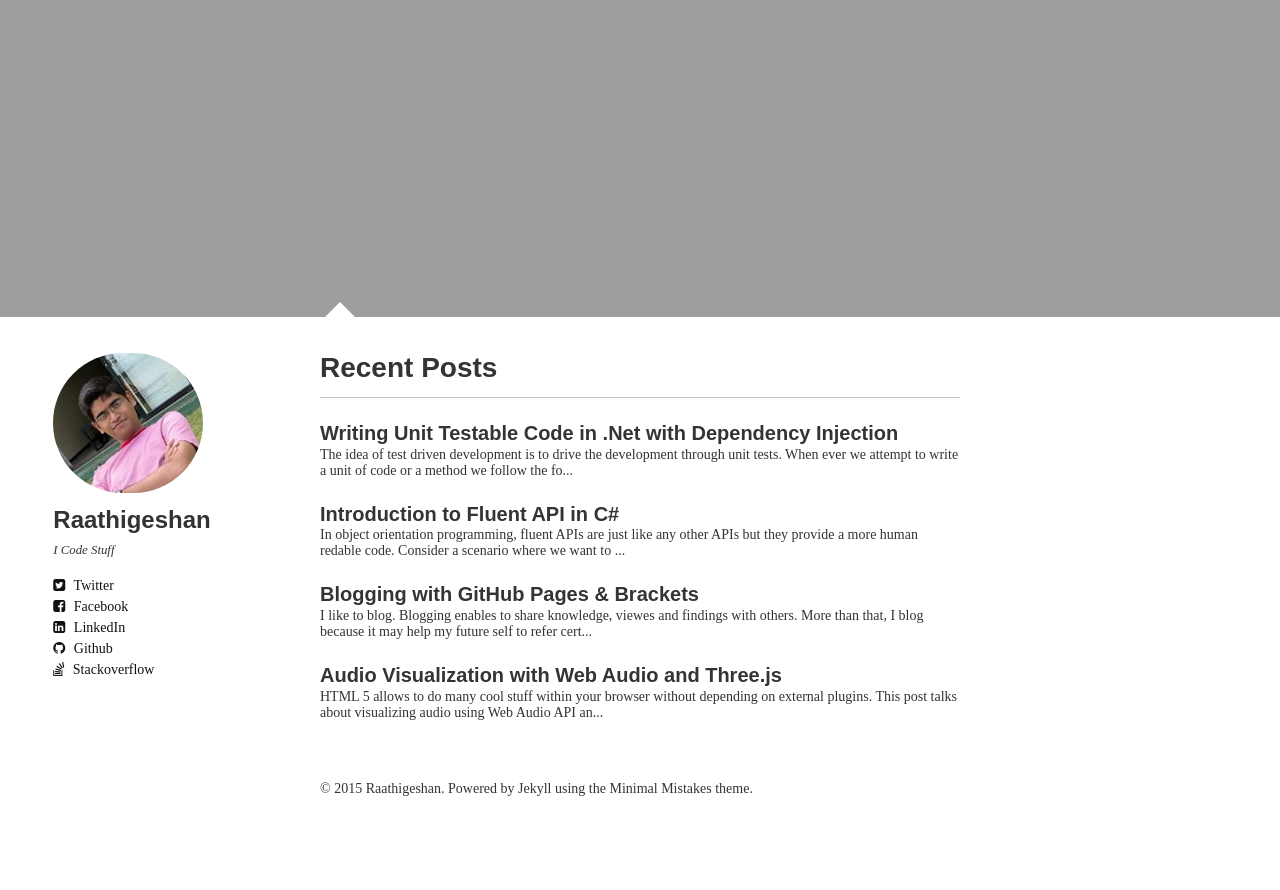
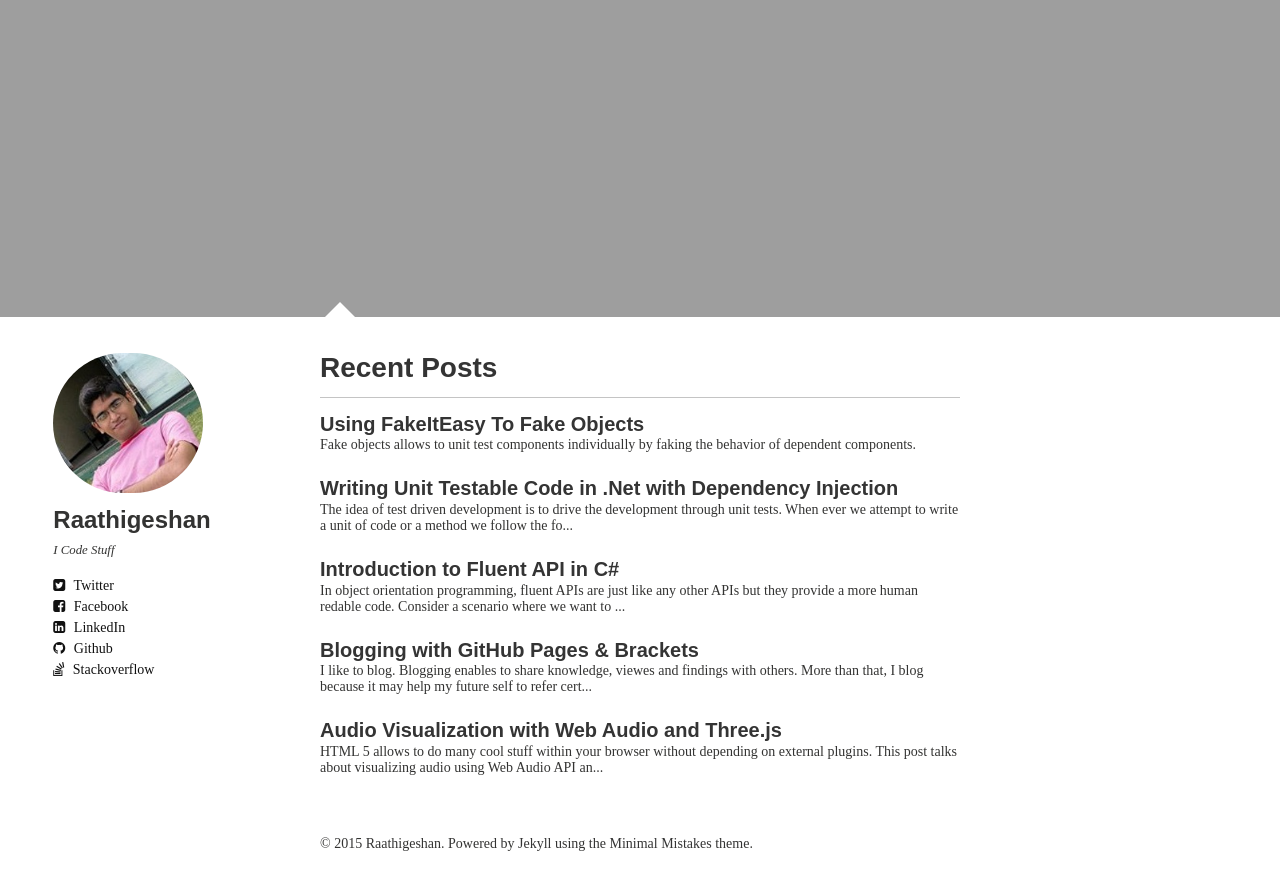
Before and after one commit to Raathigesh/Raathigesh.github.io, a Jekyll site: the page built from index.md, in a window 1280 px wide and 900 px high, scrolled down 709 px. Shown: the top 890 px of the window. Built offline with Jekyll 4.4.1, drawn with Linux system fonts in a browser that asks for light colours; nearby versions of some CDN libraries; some web fonts are replaced; before the commit the page ends 1554 px from its top, so only the background shows below that.

Commit message:
Update to title.

```diff
--- a/_posts/2015-02-22-Using FakeItEasy To Fake Objects.md
+++ b/_posts/2015-02-22-Using FakeItEasy To Fake Objects.md
@@ -1,7 +1,7 @@
 ---
 layout: post
-Using FakeItEasy To Fake Objects
-excerpt: ""
+title: Using FakeItEasy To Fake Objects
+excerpt: "Fake objects allows to unit test components individually by faking the behavior of dependent components."
 modified: 2015-04-22
 tags: [C#]
 comments: true
```
